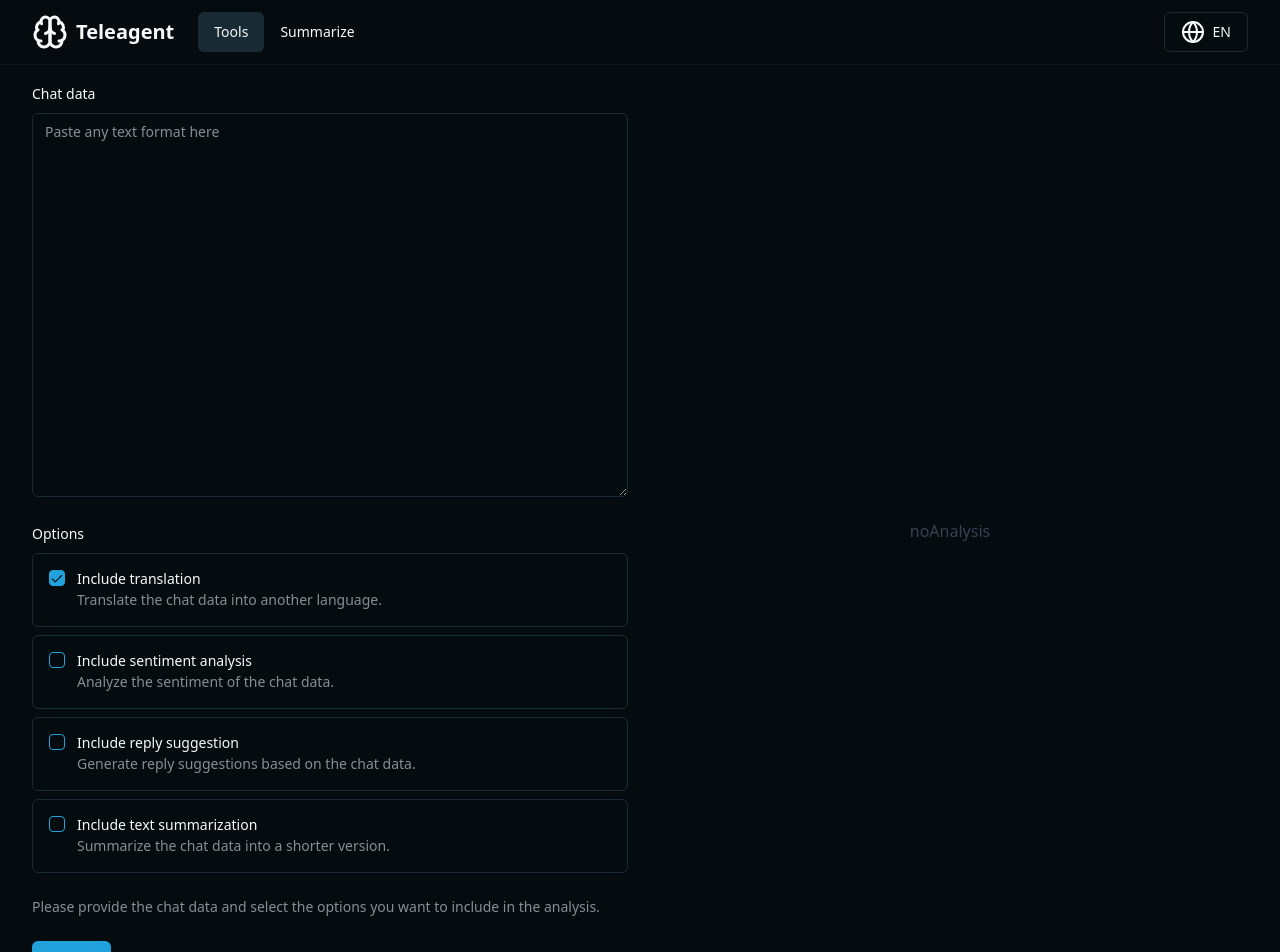
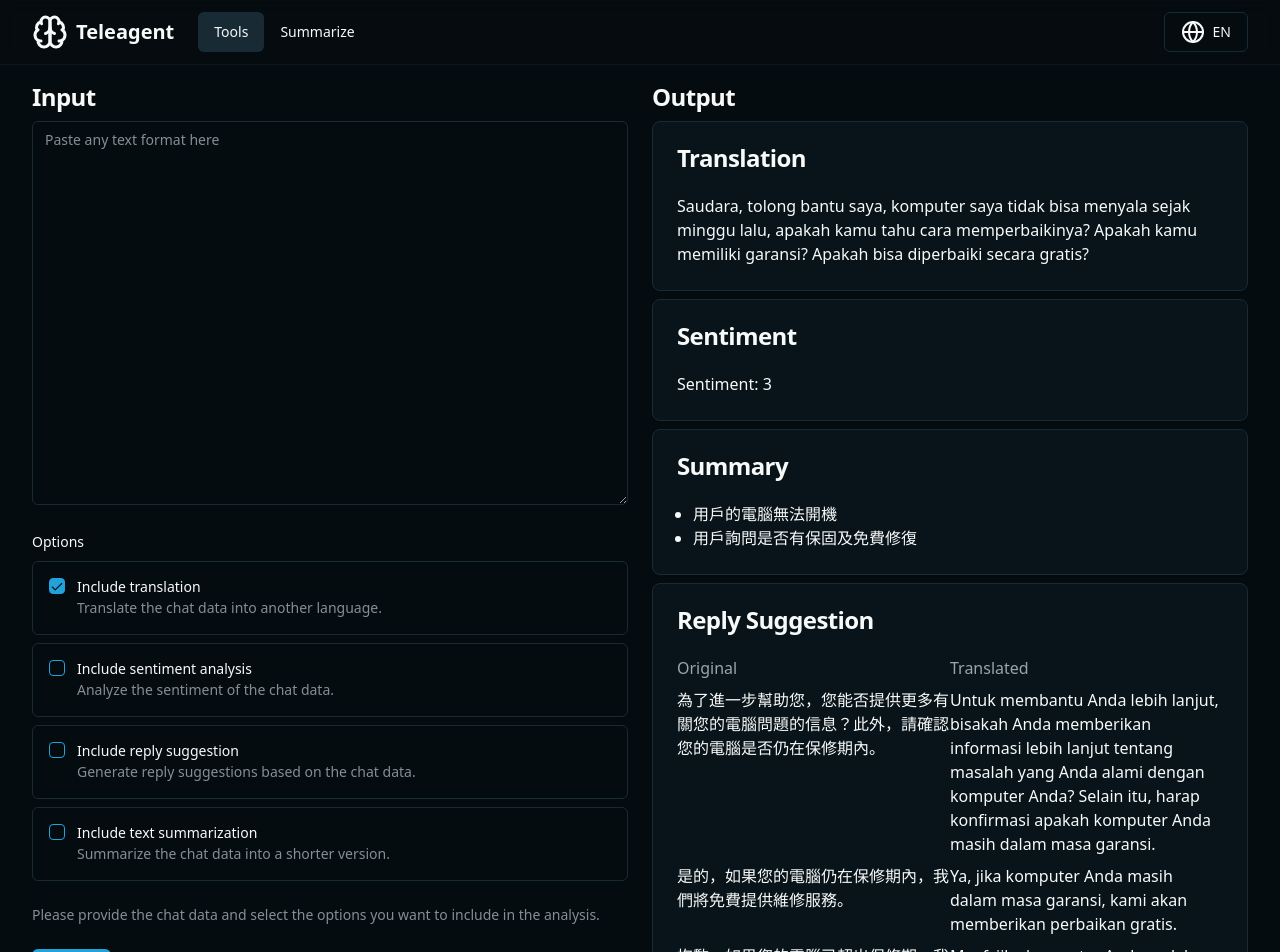
Before and after one commit to notwatermango/savice, a Next.js app: page /en/tools in a window 1280 px wide. Shown: the top 952 px of the page. Built offline with nearby package versions, Linux system fonts and the light colour scheme; what i18next-resources-to-backend would draw is missing.

Commit message:
Pushing my visuals

```diff
--- a/src/app/[lang]/tools/AnalysisResult.tsx
+++ b/src/app/[lang]/tools/AnalysisResult.tsx
@@ -1,9 +1,102 @@
+import { useEffect } from "react";
 import { type AllData } from "./page";
+import {
+  Card,
+  CardContent,
+  CardDescription,
+  CardFooter,
+  CardHeader,
+  CardTitle,
+} from "~/components/ui/card";
+import { Dot } from "lucide-react";
 
 interface AnalysisResultProps {
   data: AllData;
 }
 
 export default function AnalysisResult({ data }: AnalysisResultProps) {
-  return <div className="flex flex-col gap-2"></div>;
+  useEffect(() => {
+    console.log(data);
+  }, [data]);
+  const allData = data;
+  return (
+    <div className="mt-12 flex flex-col gap-2 lg:mt-0">
+      <h3 className="scroll-m-20 text-2xl font-semibold tracking-tight">
+        Output
+      </h3>
+      {allData.originLanguage && (
+        // translation is ON
+        <Card>
+          <CardHeader>
+            <CardTitle>Translation</CardTitle>
+          </CardHeader>
+          <CardContent>{allData.translatedText}</CardContent>
+        </Card>
+      )}
+      {allData.sentiment && (
+        // sentiment analysis is ON
+        <Card>
+          <CardHeader>
+            <CardTitle>Sentiment</CardTitle>
+          </CardHeader>
+          <CardContent>Sentiment: {allData.sentiment}</CardContent>
+        </Card>
+      )}
+      {allData.summary && (
+        // text summarization is ON
+        <Card>
+          <CardHeader>
+            <CardTitle>Summary</CardTitle>
+          </CardHeader>
+          <CardContent>
+            <ul className="ms-4 list-outside list-disc">
+              {allData.summary?.map((summary, index) => (
+                <li key={index}>{summary}</li>
+              ))}
+            </ul>
+          </CardContent>
+        </Card>
+      )}
+      {allData.replyJson && (
+        // reply suggestion is ON
+        <Card>
+          <CardHeader>
+            <CardTitle>Reply Suggestion</CardTitle>
+          </CardHeader>
+          <CardContent>
+            <div className="flex flex-col gap-2">
+              <div className="flex w-full flex-row">
+                <div className="basis-1/2 text-gray-400">Original</div>
+                <div className="basis-1/2 text-gray-400">Translated</div>
+              </div>
+              <div className="flex w-full flex-row">
+                <div className="basis-1/2">
+                  {allData.replyJson.originLanguageReply.informativeReply}
+                </div>
+                <div className="basis-1/2">
+                  {allData.replyJson.targetLanguageReply.informativeReply}
+                </div>
+              </div>
+              <div className="flex w-full flex-row">
+                <div className="basis-1/2">
+                  {allData.replyJson.originLanguageReply.affirmingReply}
+                </div>
+                <div className="basis-1/2">
+                  {allData.replyJson.targetLanguageReply.affirmingReply}
+                </div>
+              </div>
+              <div className="flex w-full flex-row">
+                <div className="basis-1/2">
+                  {allData.replyJson.originLanguageReply.denyingReply}
+                </div>
+                <div className="basis-1/2">
+                  {allData.replyJson.targetLanguageReply.denyingReply}
+                </div>
+              </div>
+            </div>
+          </CardContent>
+        </Card>
+      )}
+    </div>
+  );
 }
--- a/src/app/[lang]/tools/TextInputForm.tsx
+++ b/src/app/[lang]/tools/TextInputForm.tsx
@@ -73,7 +73,7 @@ export function InputDataForm({ handleSubmit }: InputDataFormProps) {
           name="chatData"
           render={({ field }) => (
             <FormItem>
-              <FormLabel>Chat data</FormLabel>
+              {/* <FormLabel>Chat data</FormLabel> */}
               <FormControl>
                 <Textarea
                   placeholder="Paste any text format here"
--- a/src/app/[lang]/tools/actions.ts
+++ b/src/app/[lang]/tools/actions.ts
@@ -58,7 +58,7 @@ export async function summary(chat: string, lang: string) {
   }
   Your output will be validated by the system, so don't add any extra text
 
-  Your response should be in the language: ${lang}
+  Your response should be translated to the language: ${lang}
   Summarize the following chat data:
   ${chat}
   `;
--- a/src/app/[lang]/tools/page.tsx
+++ b/src/app/[lang]/tools/page.tsx
@@ -31,18 +31,47 @@ export default function Page({
 }: {
   params: { lang: string };
 }) {
-  const [analysis, setAnalysis] = useState<AllData | null>(null);
+  const [analysis, setAnalysis] = useState<AllData | null>({
+    translatedText:
+      "Saudara, tolong bantu saya, komputer saya tidak bisa menyala sejak minggu lalu, apakah kamu tahu cara memperbaikinya? Apakah kamu memiliki garansi? Apakah bisa diperbaiki secara gratis?",
+    originLanguage: "zh",
+    replyJson: {
+      targetLanguageReply: {
+        informativeReply:
+          "Untuk membantu Anda lebih lanjut, bisakah Anda memberikan informasi lebih lanjut tentang masalah yang Anda alami dengan komputer Anda? Selain itu, harap konfirmasi apakah komputer Anda masih dalam masa garansi.",
+        affirmingReply:
+          "Ya, jika komputer Anda masih dalam masa garansi, kami akan memberikan perbaikan gratis.",
+        denyingReply:
+          "Maaf, jika komputer Anda sudah tidak dalam masa garansi, kami tidak dapat menawarkan perbaikan gratis.",
+      },
+      originLanguageReply: {
+        informativeReply:
+          "為了進一步幫助您，您能否提供更多有關您的電腦問題的信息？此外，請確認您的電腦是否仍在保修期內。",
+        affirmingReply:
+          "是的，如果您的電腦仍在保修期內，我們將免費提供維修服務。",
+        denyingReply: "抱歉，如果您的電腦已超出保修期，我們無法提供免費維修。",
+      },
+    },
+    type: "json",
+    sentiment: 3,
+    summary: ["用戶的電腦無法開機", "用戶詢問是否有保固及免費修復"],
+  });
 
   const handleSubmit = async (data: ChatPromptData) => {
     console.log(data);
-    const allData = (await prompt(data)) as AllData;
-    setAnalysis(allData);
+    const allData = await prompt(data);
+    console.log(allData);
+    setAnalysis(allData.data);
   };
+
   const { t } = useTranslation(lang, "tools", {});
 
   return (
     <div className="flex flex-col gap-x-6 py-2 lg:grid lg:grid-cols-2">
       <div className="flex-1 lg:col-span-1">
+        <h3 className="scroll-m-20 pb-2 text-2xl font-semibold tracking-tight">
+          Input
+        </h3>
         <InputDataForm handleSubmit={handleSubmit} />
       </div>
       <div className="flex-1 flex-row text-wrap lg:col-span-1">
```
